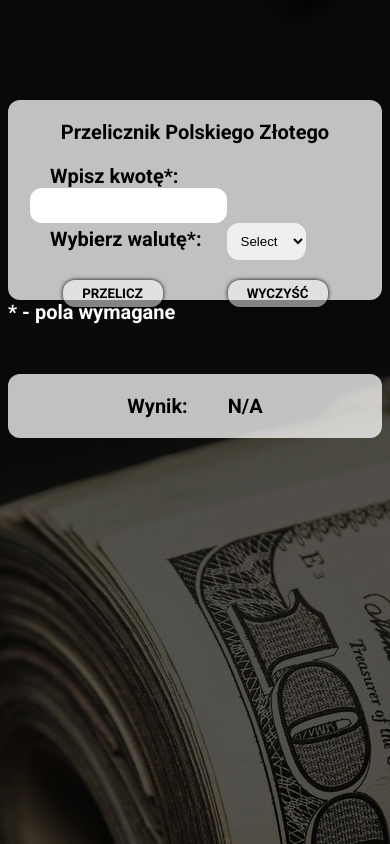
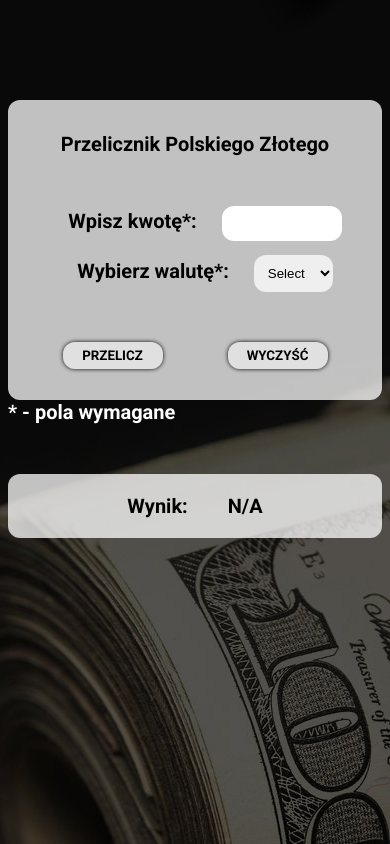
Before and after one commit to Jerszynski/currency-converter, a plain HTML site: page index.html in a window 390 px wide. Drawn offline with Linux system fonts and the light colour scheme.

Commit message:
Update mediaQuery.css. Remove background-image from style.css

```diff
--- a/css/mediaQuery.css
+++ b/css/mediaQuery.css
@@ -1,7 +1,22 @@
-@media (max-width: 550px) {
+@media (max-width: 700px) {
   .body {
     background-image: url(../images/currency-converter-background-smartphones-long.jpg);
     background-size: auto;
+  }
+
+  .form__fieldset {
+    height: 300px;
+  }
+
+  .form__list {
+    display: flex;
+    align-items: center;
+    justify-content: center;
+    height: 100px;
+  }
+
+  .form__input {
+    width: 120px;
   }
 }
 
--- a/css/style.css
+++ b/css/style.css
@@ -11,7 +11,6 @@ html {
 .body {
   font-family: "Roboto", sans-serif;
   font-size: 20px;
-  /* background-image: url("../images/currency-converter-background.jpg"); */
   background-repeat: no-repeat;
   background-size: cover;
 }
```
